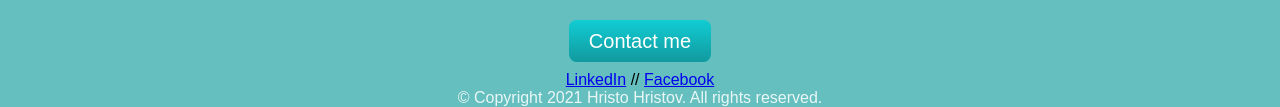
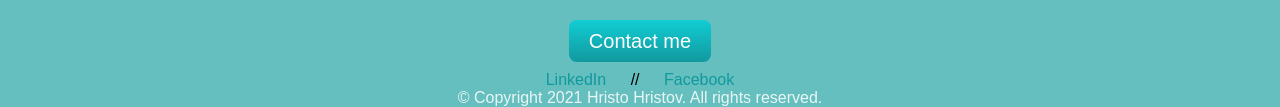
Before and after one commit to Hristo92/MyFirstProject, a plain HTML site: page index.html in a window 1280 px wide. Shown: the part 863-970 px from the top of the page. Drawn offline with Linux system fonts and the light colour scheme; files that its build step writes are made by us from their sources; a web font is replaced by a local one.

Commit message:
Update styles.css

```diff
--- a/styles.css
+++ b/styles.css
@@ -27,6 +27,15 @@ hr{
   border: dotted #aaffb4 6px;
   border-bottom: none;
   width: 5%;
+}
+
+a{
+  text-decoration: none;
+  padding: 10px 20px;
+  color: #11999E;
+}
+a:hover {
+  background-color: #30e3cb;
 }
 .top {
   background-color: #EAF6F6;
```
